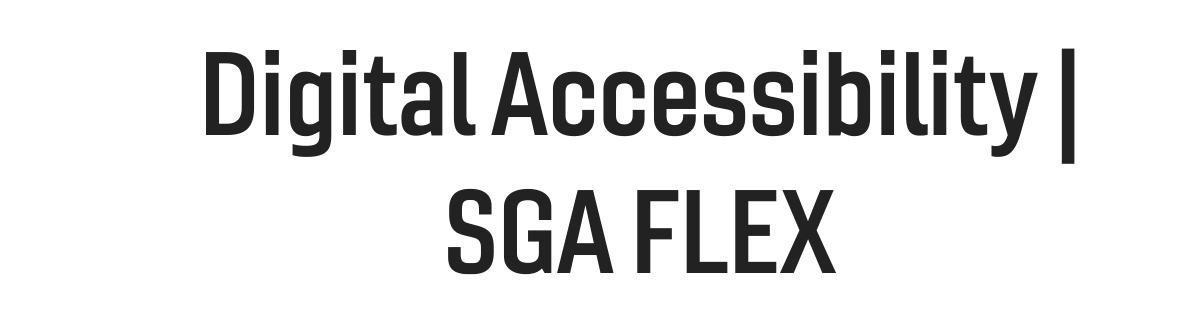
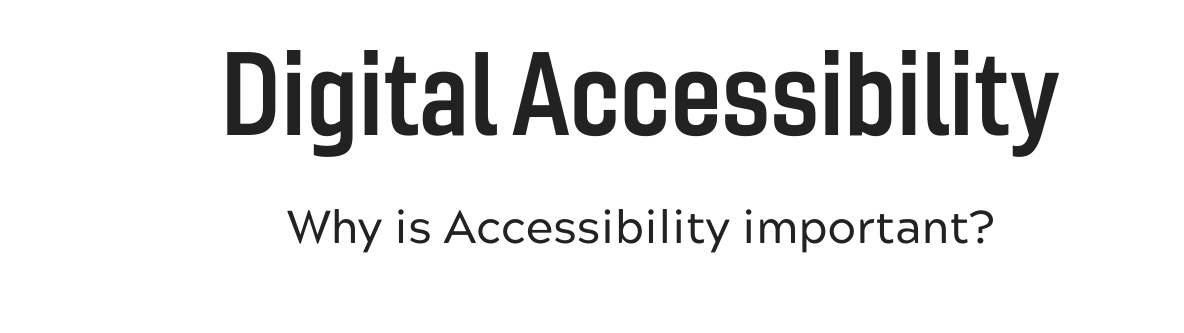
Before and after one commit to robfentress/ndeam, a website: page index.html in a window 1280 px wide. Shown: the top 333 px of the page, 0-1184 px from the left. Drawn offline with Linux system fonts and the light colour scheme; a web font is replaced by a local one.

Commit message:
Update index.html

```diff
--- a/index.html
+++ b/index.html
@@ -31,7 +31,7 @@
     <div class="reveal" role="main">
         <div class="slides">
             <section>
-                <h1>Digital Accessibility | SGA FLEX</h1>
+                <h1>Digital Accessibility</h1>
                 <p>Why is Accessibility important?</p>
                 <aside class="notes">
                     <p><b>Read:</b> One of the questions Lucy asked me to address was why accessibility is important.  I thought a good way to approach that would be to turn things around a bit and pose some questions of my own that I think might make things clearer.</p>
```
